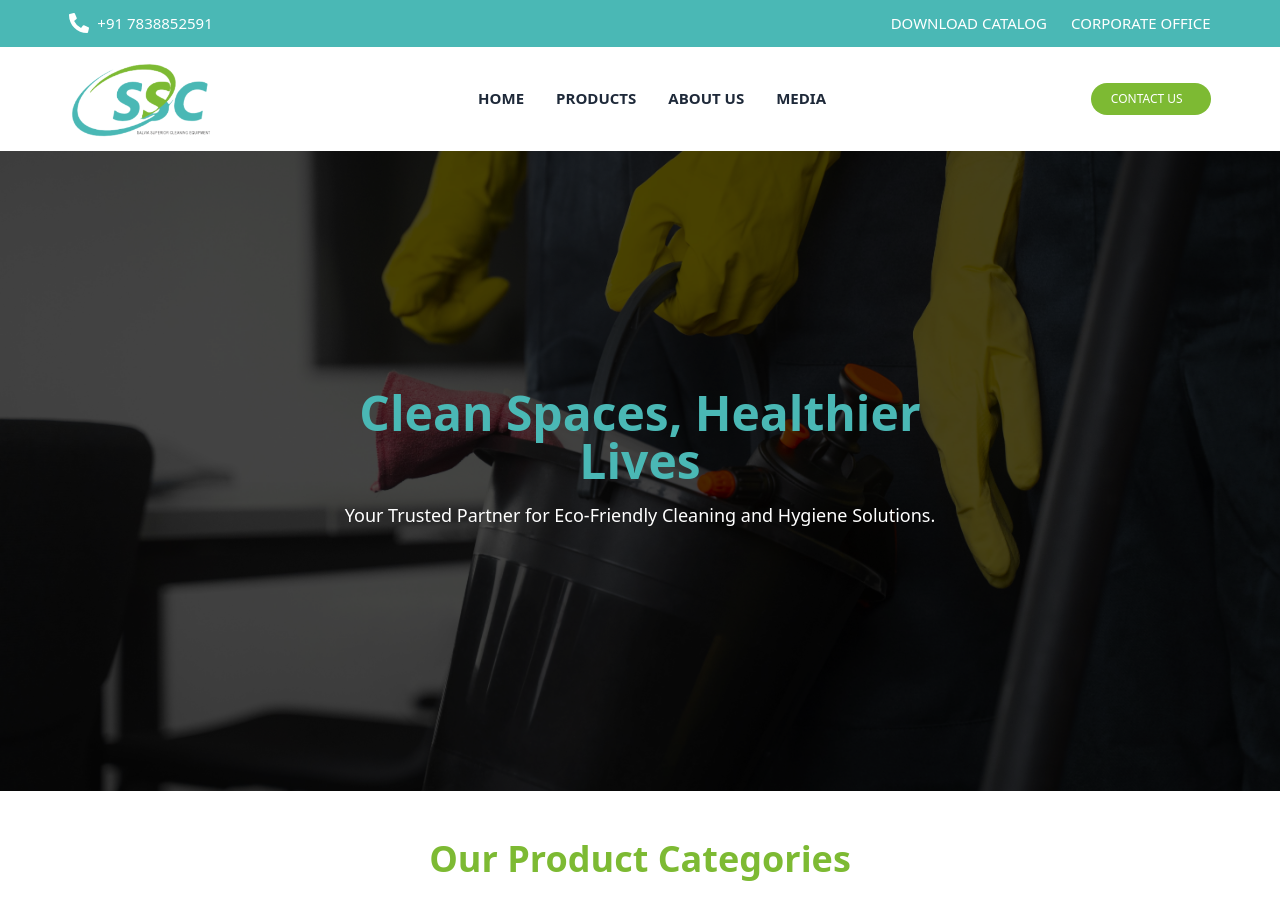
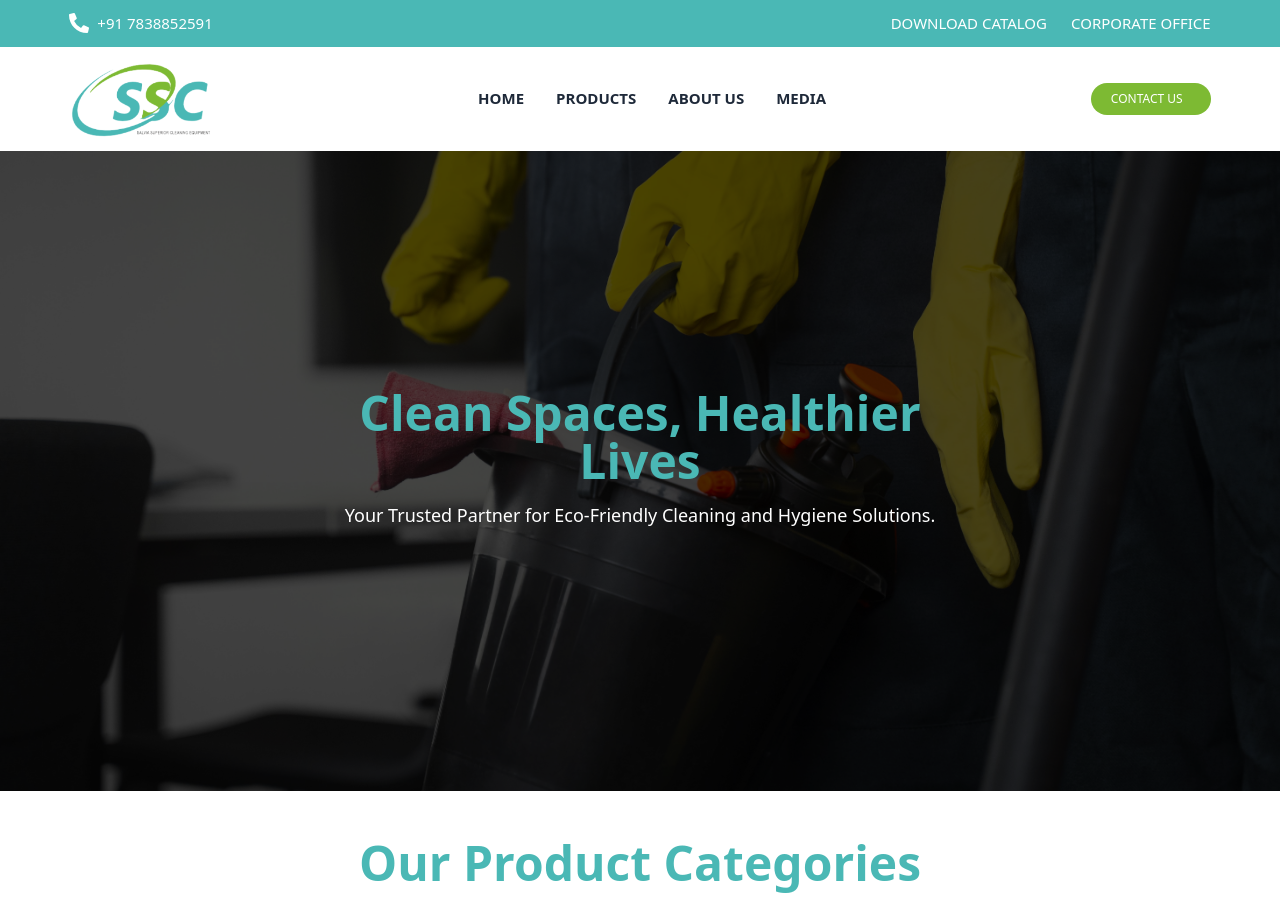
Before and after one commit to Salvia110/Salvia, a React (Vite) app: page / in a window 1280 px wide. Shown: the top 917 px of the page. Built offline with nearby package versions, Linux system fonts and the light colour scheme.

Commit message:
add changes in about ,footer,nav

```diff
--- a/src/components/Nav.tsx
+++ b/src/components/Nav.tsx
@@ -64,13 +64,13 @@
           {/* Desktop Nav */}
           <nav className="hidden md:flex space-x-8 font-semibold text-gray-800">
             <a
-              href="#"
+              href="/"
               className="hover:text-[var(--secondary-color)] transition"
             >
               HOME
             </a>
             <a
-              href="/"
+              href="#"
               className="hover:text-[var(--secondary-color)] transition"
             >
               PRODUCTS
--- a/src/components/Slider.tsx
+++ b/src/components/Slider.tsx
@@ -84,7 +84,7 @@
 
   return (
     <section className="py-12 bg-white">
-      <h2 className="text-4xl font-bold text-center text-[var(--secondary-color)] mb-10">
+      <h2 className="text-4xl md:text-5xl font-bold text-center text-[var(--primary-color)] mb-10">
         Our Product Categories
       </h2>
 
```
